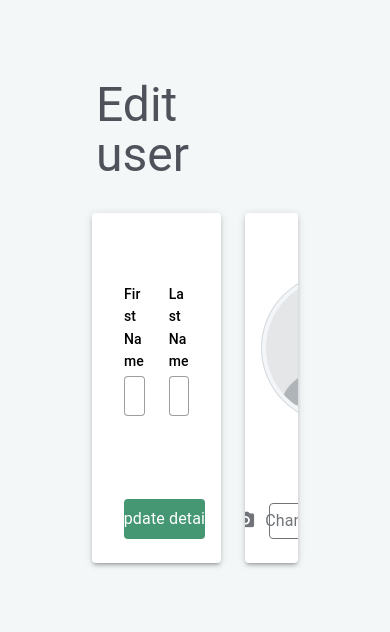
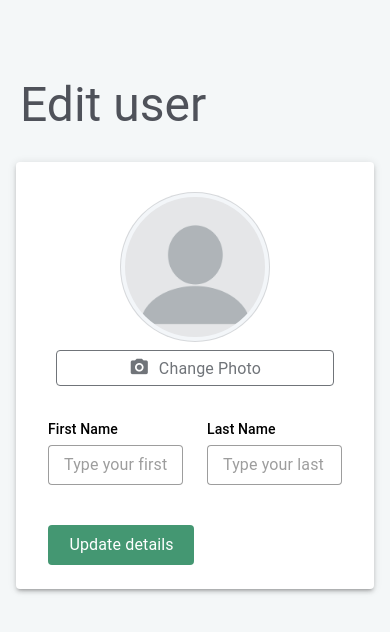
Before and after one commit to k0sseK/fe-gamedev-task, a Vue app: page /edit/1 in a window 390 px wide. Shown: the top 632 px of the page. Built offline with nearby package versions, Linux system fonts and the light colour scheme.

Commit message:
feat: add responsibility for mobiles

```diff
--- a/src/pages/User.vue
+++ b/src/pages/User.vue
@@ -1,7 +1,10 @@
 <script lang="ts" setup>
 import { ref, computed, defineProps } from "vue";
 import { useRoute } from "vue-router";
+import { useDisplay } from "vuetify";
 import axiosInstance from "@/services/axiosInstance";
+
+const { mdAndUp } = useDisplay();
 
 const props = defineProps<{
     firstname?: string;
@@ -113,8 +116,8 @@ const handleFileChange = (event: Event) => {
 
 <template>
     <v-container class="mt-16">
-        <v-row class="mx-16">
-            <v-col cols="2" class="mb-2 ml-1">
+        <v-row :class="{ 'mx-16': mdAndUp }">
+            <v-col cols="12" sm="6" class="mb-2 ml-1">
                 <p class="text-h3 text-title">
                     {{ isEditMode ? "Edit user" : "Add user" }}
                 </p>
@@ -122,20 +125,65 @@ const handleFileChange = (event: Event) => {
 
             <v-responsive width="100%"></v-responsive>
 
-            <v-col cols="8">
+            <v-col :cols="mdAndUp ? 8 : 12">
                 <v-card
                     color="#ffffff"
                     class="pa-4"
-                    height="350"
                     :elevation="3"
+                    min-height="350"
                 >
                     <v-form
                         ref="userForm"
                         @submit.prevent="authenticateForm"
                         class="d-flex flex-column fill-height"
                     >
-                        <v-card-item class="mt-11">
+                        <v-card-item :class="{ 'mt-11': mdAndUp }">
                             <v-row>
+                                <v-col cols="12" v-if="!mdAndUp">
+                                    <v-card
+                                        color="#ffffff"
+                                        class="d-flex flex-column mt-n10"
+                                        variant="flat"
+                                    >
+                                        <v-avatar
+                                            class="mx-auto mt-11 pa-1 border-sm"
+                                            color="#f3f6f9"
+                                            size="150"
+                                        >
+                                            <v-img
+                                                :src="selectedImage"
+                                                cover
+                                                rounded="circle"
+                                                v-if="selectedImage"
+                                            ></v-img>
+                                            <v-img
+                                                src="../assets/default.jpg"
+                                                cover
+                                                rounded="circle"
+                                                v-else
+                                            ></v-img>
+                                        </v-avatar>
+
+                                        <v-card-actions class="mt-auto">
+                                            <v-btn
+                                                width="100%"
+                                                class="text-subtitle-1 font-weight-regular"
+                                                variant="outlined"
+                                                color="#707479"
+                                                prepend-icon="mdi-camera"
+                                                @click="imageInput.click()"
+                                            >
+                                                Change Photo
+                                            </v-btn>
+                                            <v-file-input
+                                                ref="imageInput"
+                                                @change="handleFileChange"
+                                                accept="image/*"
+                                                style="display: none"
+                                            ></v-file-input>
+                                        </v-card-actions>
+                                    </v-card>
+                                </v-col>
                                 <v-col cols="6">
                                     <p class="text-subtitle-2 mb-1">
                                         First Name
@@ -177,11 +225,11 @@ const handleFileChange = (event: Event) => {
                     </v-form>
                 </v-card>
             </v-col>
-            <v-col cols="4">
+            <v-col cols="4" v-if="mdAndUp">
                 <v-card
                     color="#ffffff"
                     class="d-flex flex-column pa-4"
-                    height="350"
+                    min-height="350"
                     :elevation="3"
                 >
                     <v-avatar
--- a/src/pages/UserList.vue
+++ b/src/pages/UserList.vue
@@ -1,6 +1,7 @@
 <script lang="ts" setup>
 import { ref, computed } from "vue";
 import { useRouter } from "vue-router";
+import { useDisplay } from "vuetify";
 import axiosInstance from "@/services/axiosInstance";
 
 interface User {
@@ -9,6 +10,8 @@ interface User {
     last_name: string;
     avatar: string;
 }
+
+const { mdAndUp } = useDisplay();
 
 const router = useRouter();
 
@@ -112,8 +115,8 @@ const getRowStyle = (item: any) => {
     />
 
     <v-container class="mt-16">
-        <v-row class="mx-16">
-            <v-col cols="2" class="mb-2 ml-1">
+        <v-row :class="{ 'mx-16': mdAndUp }">
+            <v-col cols="12" sm="6" class="mb-2 ml-1">
                 <p class="text-h3 text-title">User list</p>
             </v-col>
 
@@ -127,7 +130,7 @@ const getRowStyle = (item: any) => {
                     :elevation="3"
                 >
                     <v-row>
-                        <v-col cols="6">
+                        <v-col :cols="mdAndUp ? 6 : 7">
                             <v-text-field
                                 variant="solo"
                                 v-model="search"
@@ -136,17 +139,18 @@ const getRowStyle = (item: any) => {
                                 density="compact"
                                 single-line
                                 hide-details
-                                class="mb-4 w-50 font-weight-bold"
+                                class="mb-4 font-weight-bold"
+                                :class="{ 'w-50': mdAndUp }"
                                 bg-color="#f9f9fb"
                                 flat
                             ></v-text-field>
                         </v-col>
-                        <v-col cols="6" class="text-right">
+                        <v-col :cols="mdAndUp ? 6 : 5" class="text-right">
                             <v-btn
                                 class="text-subtitle-1"
                                 color="#449772"
                                 rounded="xl"
-                                height="43"
+                                :height="mdAndUp ? 43 : 40"
                                 prepend-icon="mdi-plus"
                                 flat
                                 @click="router.push('/add')"
```
